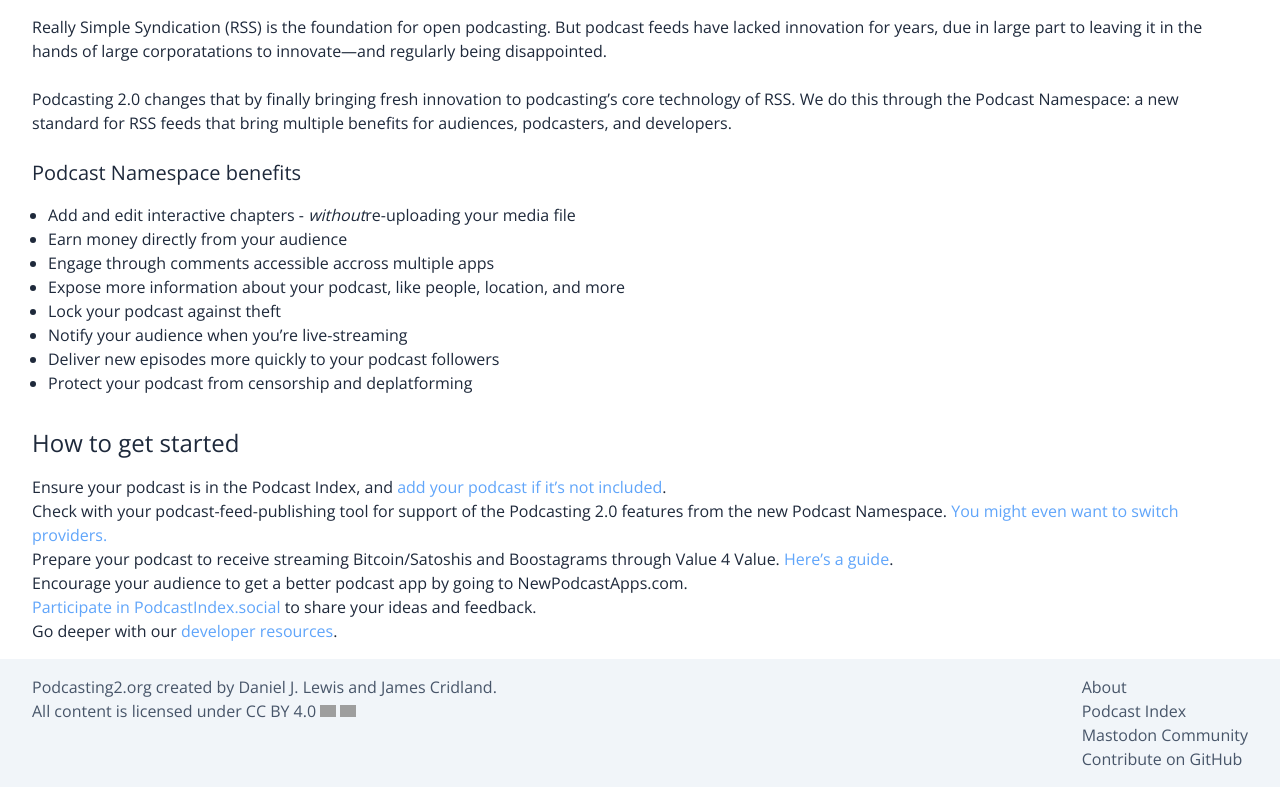
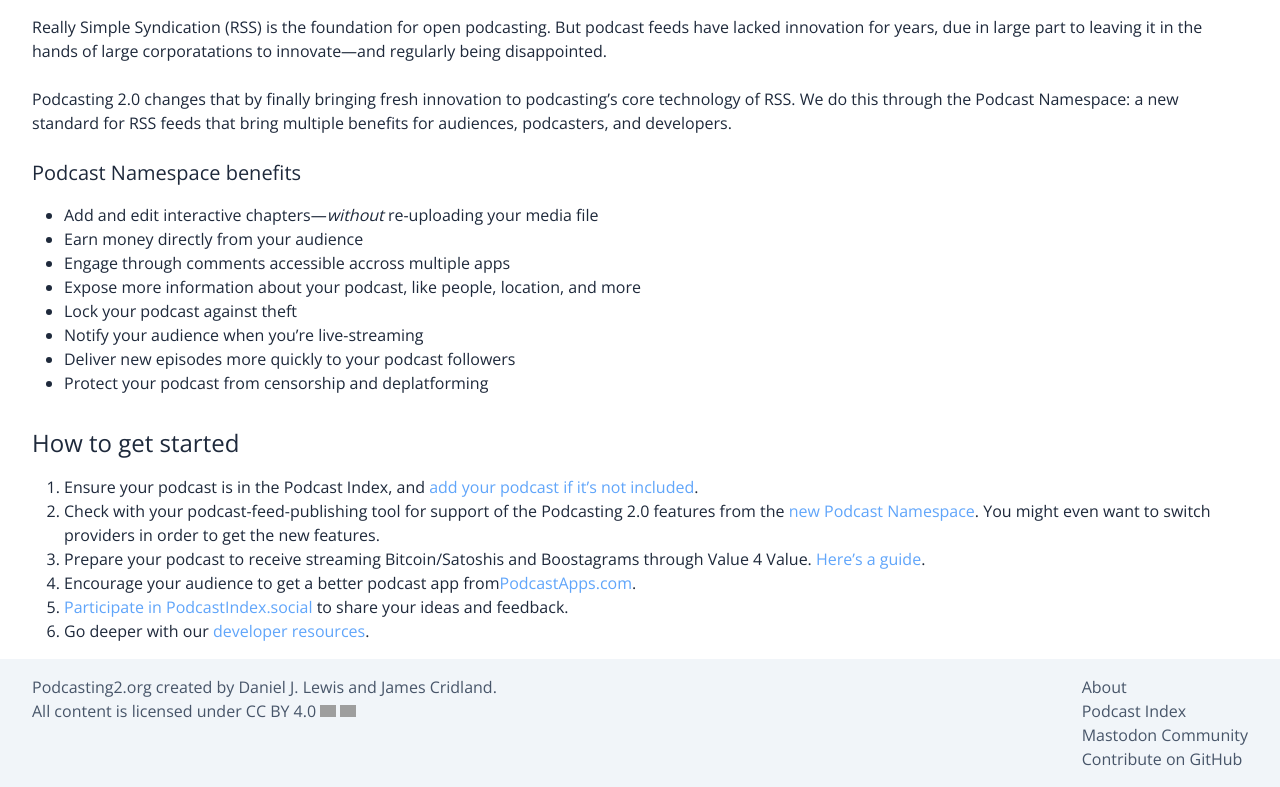
Before and after one commit to theDanielJLewis/podcasting2.org, a Next.js app: page /podcasters in a window 1280 px wide. Shown: the part 537-1324 px from the top of the page. Built offline with nearby package versions, Linux system fonts and the light colour scheme; grey boxes are pictures that could not be loaded.

Commit message:
Small cleanups

```diff
--- a/package.json
+++ b/package.json
@@ -1,6 +1,6 @@
 {
   "name": "podcasting2.org",
-  "version": "0.1.1",
+  "version": "0.2.0",
   "private": true,
   "scripts": {
     "dev": "next dev",
@@ -25,10 +25,8 @@
     "prism-react-renderer": "^2.3.1",
     "react": "^18.2.0",
     "react-code-block": "^1.0.0",
-    "react-code-blocks": "^0.1.6",
     "react-dom": "^18.2.0",
     "react-icons": "^5.0.1",
-    "react-js-nl2br": "^1.0.1",
     "tailwind-color-util": "^1.0.3",
     "tailwind-merge": "^2.2.1",
     "tailwindcss-animate": "^1.0.7",
--- a/src/app/podcasters/page.tsx
+++ b/src/app/podcasters/page.tsx
@@ -31,10 +31,10 @@ export default function PodcastersPage() {
         benefits for audiences, podcasters, and developers.
       </p>
       <h3>Podcast Namespace benefits</h3>
-      <ul className="list-disc pl-4">
+      <ul className="list-disc pl-8">
         <li>
-          Add and edit interactive chapters - <em>without</em>
-          re-uploading your media file
+          Add and edit interactive chapters—<em>without</em> re-uploading your
+          media file
         </li>
         <li>Earn money directly from your audience</li>
         <li>Engage through comments accessible accross multiple apps</li>
@@ -48,15 +48,19 @@ export default function PodcastersPage() {
         <li>Protect your podcast from censorship and deplatforming</li>
       </ul>
       <h2>How to get started</h2>
-      <ol className="list-number">
+      <ol className="list-decimal pl-8">
         <li>
           Ensure your podcast is in the Podcast Index, and{" "}
-          <Link href="">add your podcast if it&rsquo;s not included</Link>.
+          <Link href="https://podcastindex.org/add">
+            add your podcast if it&rsquo;s not included
+          </Link>
+          .
         </li>
         <li>
           Check with your podcast-feed-publishing tool for support of the
-          Podcasting 2.0 features from the new Podcast Namespace.{" "}
-          <Link href="">You might even want to switch providers.</Link>
+          Podcasting 2.0 features from the{" "}
+          <Link href="/podcast-namespace">new Podcast Namespace</Link>. You
+          might even want to switch providers in order to get the new features.
         </li>
         <li>
           Prepare your podcast to receive streaming Bitcoin/Satoshis and
@@ -67,8 +71,8 @@ export default function PodcastersPage() {
           .
         </li>
         <li>
-          Encourage your audience to get a better podcast app by going to
-          NewPodcastApps.com.
+          Encourage your audience to get a better podcast app from
+          <Link href="http://podcastapps.com">PodcastApps.com</Link>.
         </li>
         <li>
           <a href="https://podcastindex.social/invite/hfcQYbjq">
--- a/src/components/TableOfContents.tsx
+++ b/src/components/TableOfContents.tsx
@@ -1,10 +1,16 @@
 import Link from "next/link";
 
-export function TableOfContents({ items }: { items: any[] }) {
+export function TableOfContents({
+  items,
+  path,
+}: {
+  items: any[];
+  path: string;
+}) {
   return (
     <div className="shrink p-4">
       {items.map((item) => (
-        <Link href={"#" + item.name} className="block" key={item.name}>
+        <Link href={path + item.slug} className="block" key={item.name}>
           {item.label}
         </Link>
       ))}
```
Also changed, not shown: 1 other file (tests, documents, lock files or other folders).
